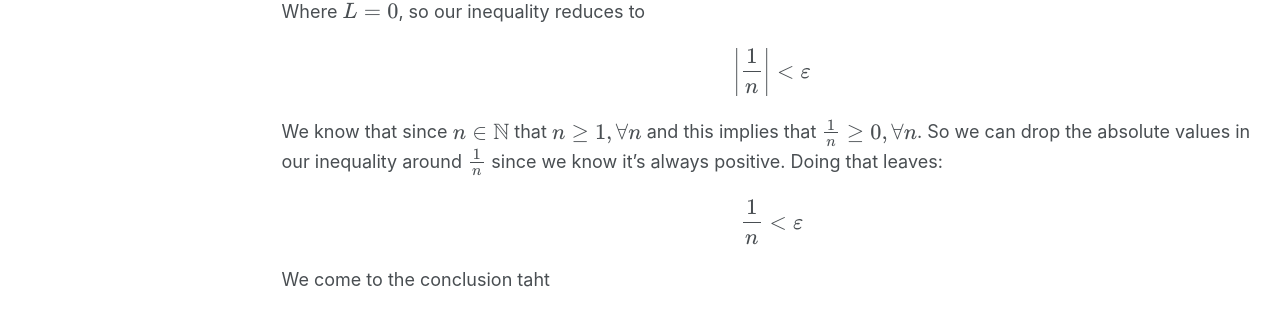
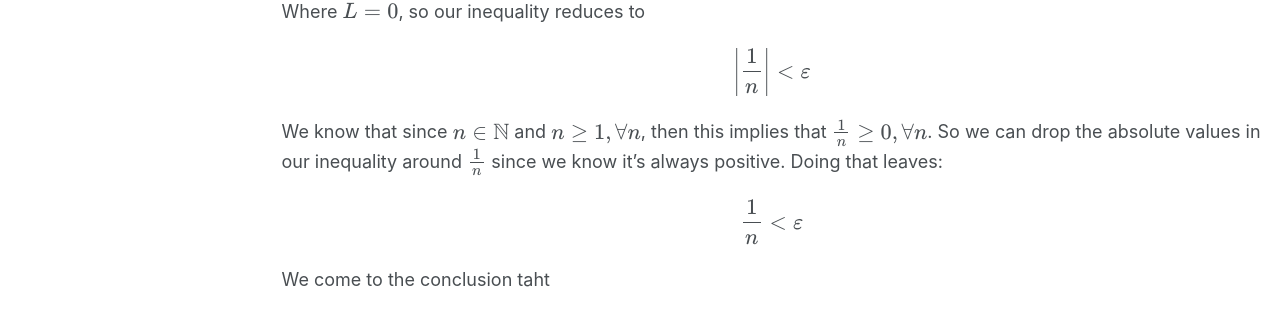
Before and after one commit to Nasser-Mohammed/Nasser-Mohammed.github.io, a Jekyll site: the page built from _pages/notes/analysis/harmonic-series.md, in a window 1280 px wide and 900 px high, scrolled down 1034 px. Shown: the part 138-447 px from the top of the window. Built offline with Jekyll 4.4.1, drawn with Linux system fonts in a browser that asks for light colours.

Commit message:
Update harmonic-series.md

```diff
--- a/_pages/notes/analysis/harmonic-series.md
+++ b/_pages/notes/analysis/harmonic-series.md
@@ -27,7 +27,7 @@ Now we have to prove this. So the proof would be to find \\(n\\) as a function o
 \\[\left|\frac{1}{n} - L\right| < \varepsilon\\]
 Where \\(L = 0\\), so our inequality reduces to
 \\[\left|\frac{1}{n}\right| < \varepsilon\\]
-We know that since \\(n \in \mathbb{N}\\) that \\(n \ge 1, \forall n\\) and this implies that \\(\frac{1}{n} \ge 0, \forall n\\). So we can drop the absolute values in our inequality around \\(\frac{1}{n}\\) since we know it's always positive. Doing that leaves:
+We know that since \\(n \in \mathbb{N}\\) and \\(n \ge 1, \forall n\\), then this implies that \\(\frac{1}{n} \ge 0, \forall n\\). So we can drop the absolute values in our inequality around \\(\frac{1}{n}\\) since we know it's always positive. Doing that leaves:
 \\[\frac{1}{n} < \varepsilon\\]
 We come to the conclusion taht
 \\[\frac{1}{\varepsilon} < n\\]
```
